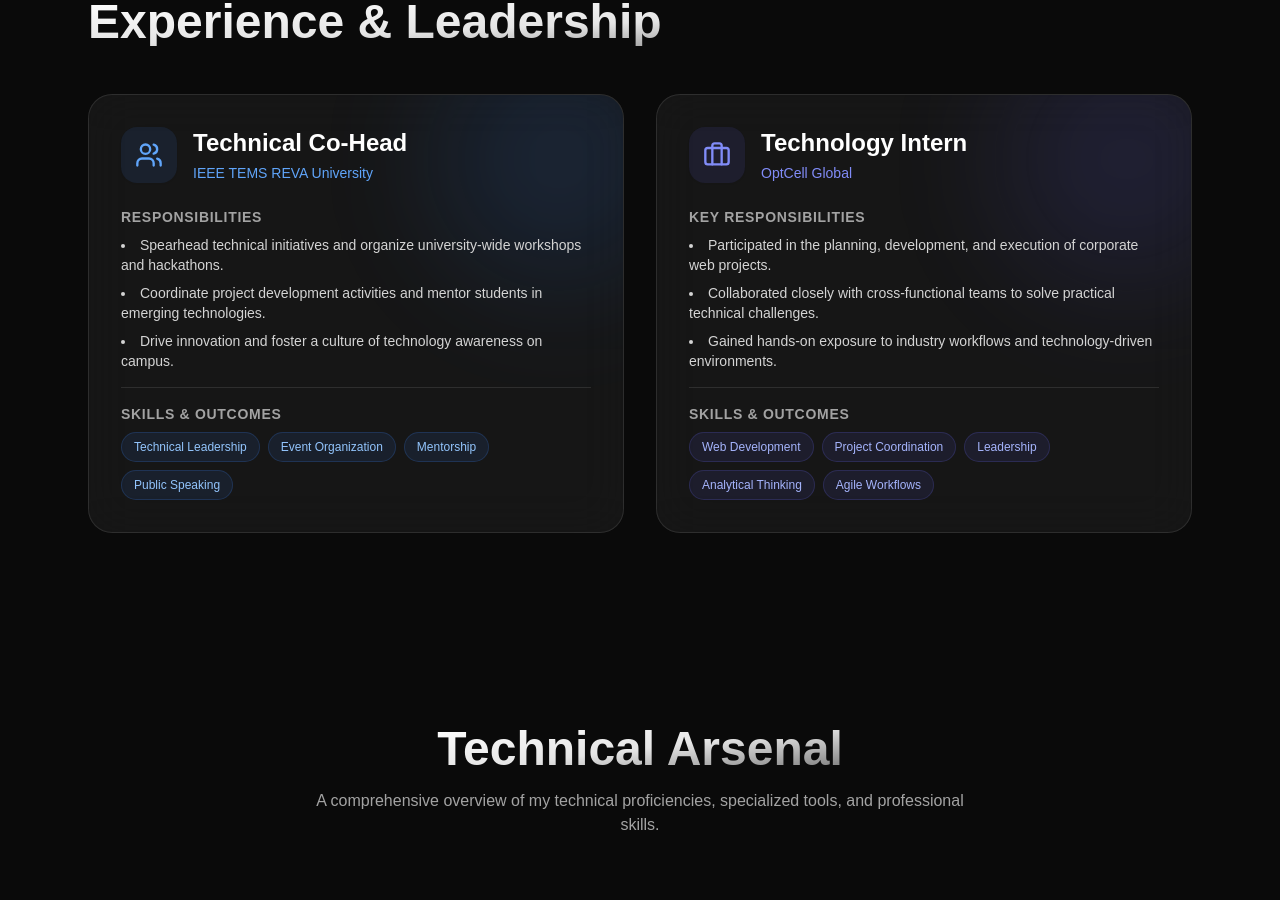
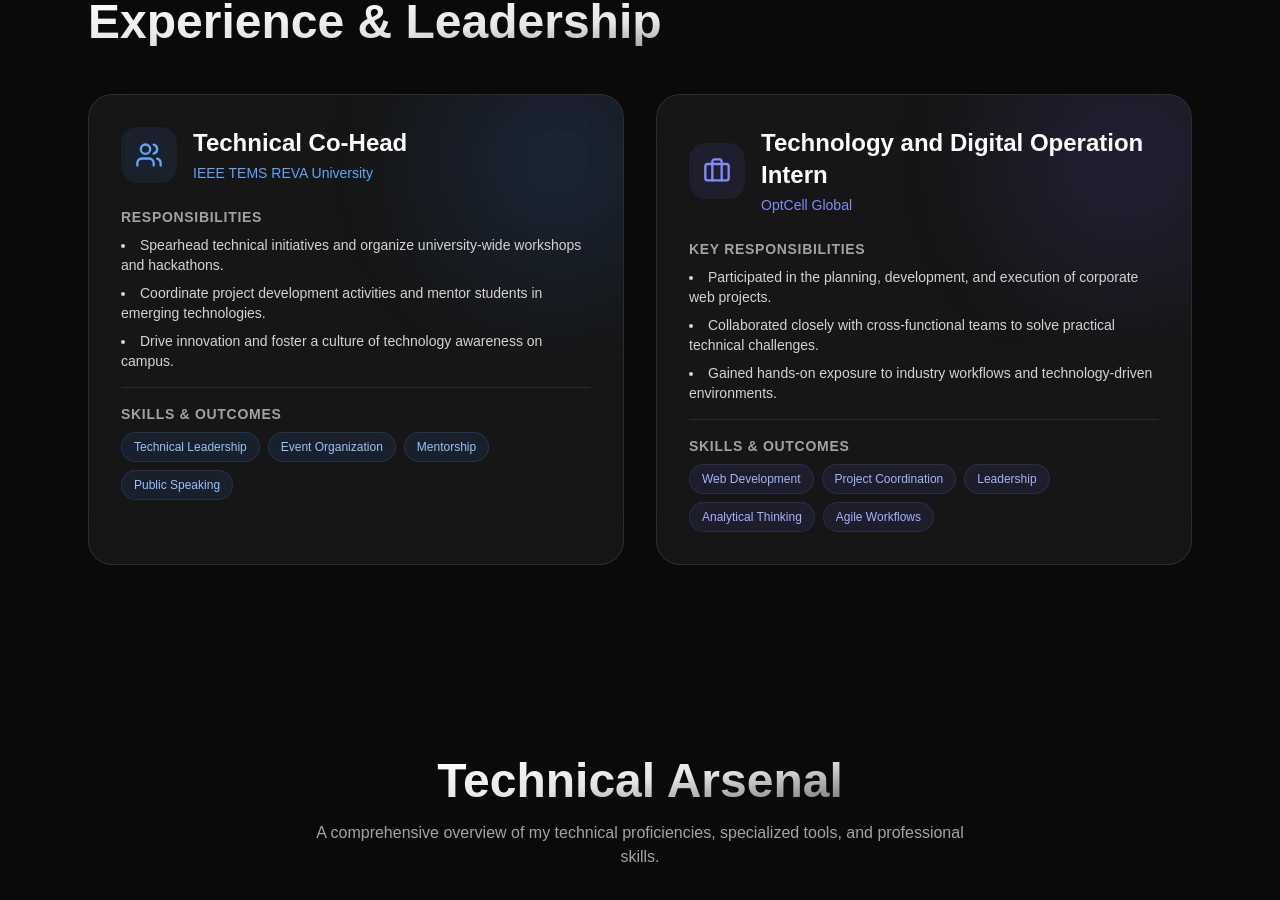
Before and after one commit to sohansa035-bot/portfolio, a Next.js app: page / in a window 1280 px wide. Shown: the part 1760-2660 px from the top of the page. Built offline with nearby package versions, Linux system fonts and the light colour scheme.

Commit message:
Update internship title to Technology and Digital Operation Intern

```diff
--- a/components/Experience.tsx
+++ b/components/Experience.tsx
@@ -59,7 +59,7 @@ export const Experience = () => {
                 <Briefcase className="w-7 h-7" />
               </div>
               <div>
-                <h3 className="text-2xl font-bold mb-1 text-black dark:text-white">Technology Intern</h3>
+                <h3 className="text-2xl font-bold mb-1 text-black dark:text-white">Technology and Digital Operation Intern</h3>
                 <div className="text-indigo-600 dark:text-indigo-400 text-sm font-medium">OptCell Global</div>
               </div>
             </div>
```
